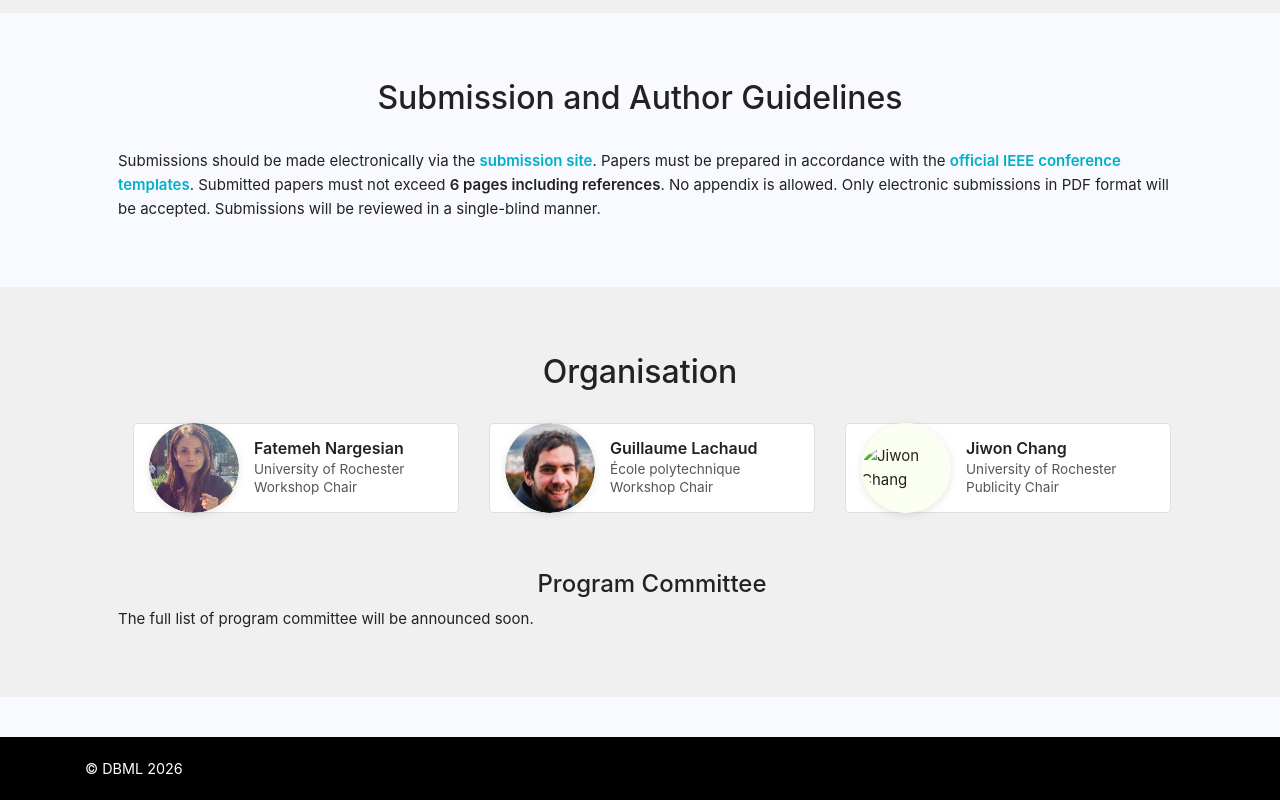
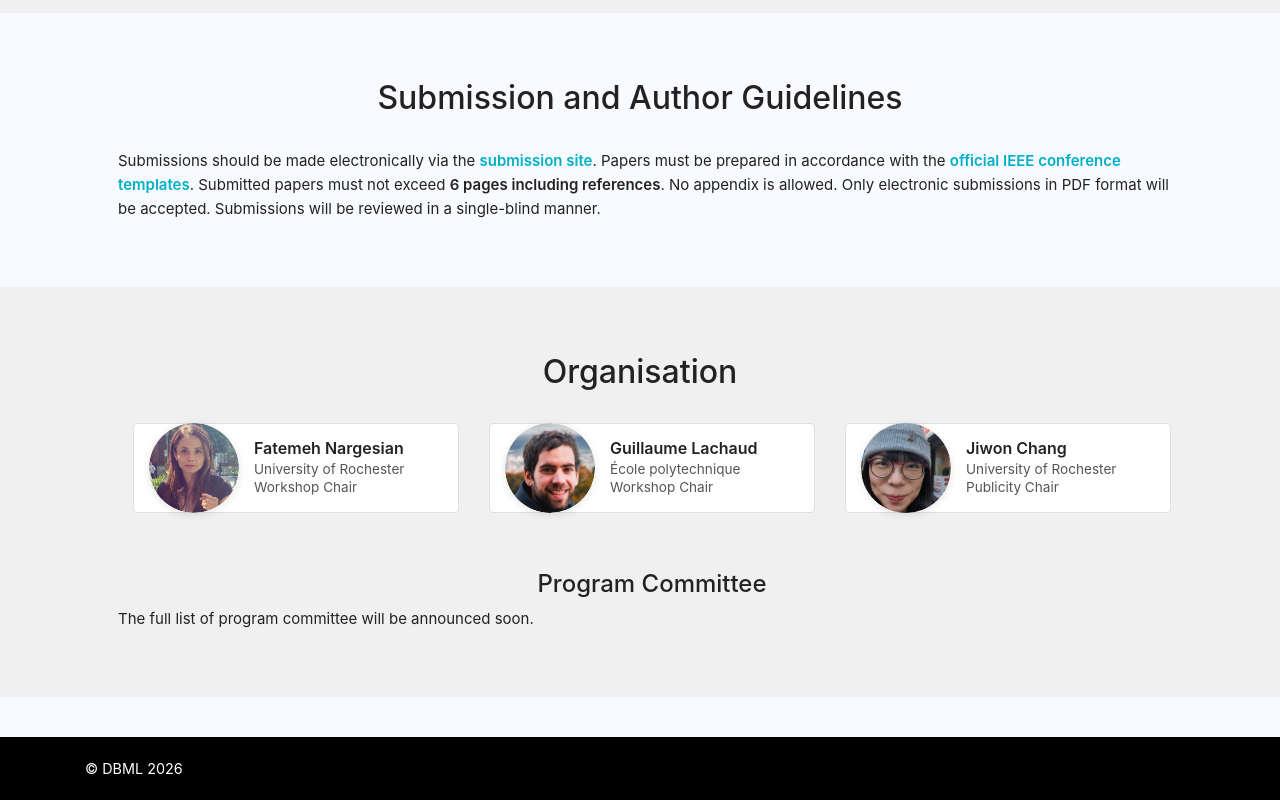
Before and after one commit to DataIntelligenceCrew/dbml26, an Eleventy site: page src/index.njk in a window 1280 px wide. Shown: the part 2440-3240 px from the top of the page. Built offline with nearby package versions, Linux system fonts and the light colour scheme; Eleventy itself is replaced by a stand-in of ours; files that its build step writes are made by us from their sources.

```diff
--- a/src/_includes/dbml26/organisation.njk
+++ b/src/_includes/dbml26/organisation.njk
@@ -32,7 +32,7 @@
           <div class="col-lg-4 col-md-6">
             <div class="blockquote-box">
               <div class="square">
-                <img src="/dbml26/assets/images/jiwon.png" alt="Jiwon Chang" class="person-image-24">
+                <img src="/dbml26/assets/images/jiwon.jpg" alt="Jiwon Chang" class="person-image-24">
               </div>
               <h5>Jiwon Chang</h5>
               <h6>University of Rochester</h6>
```
Also changed, not shown: docs/index.html.
